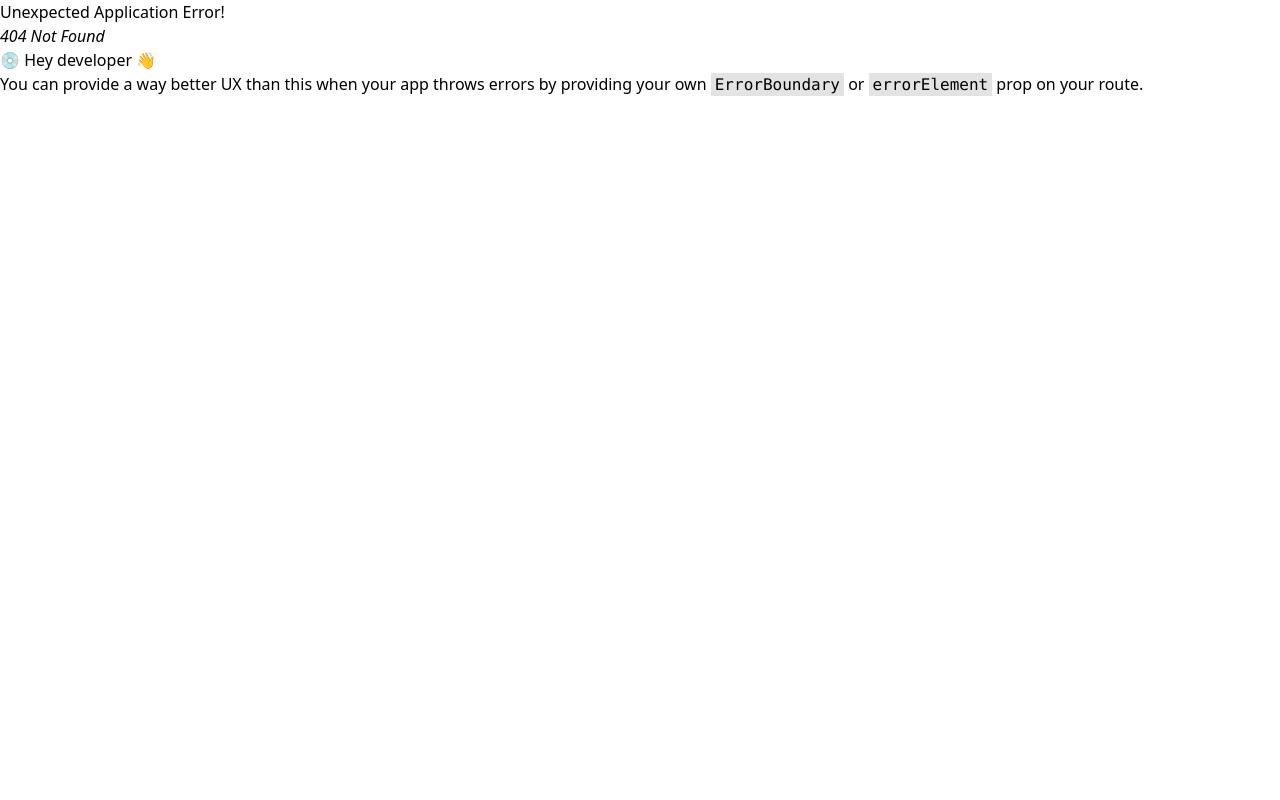
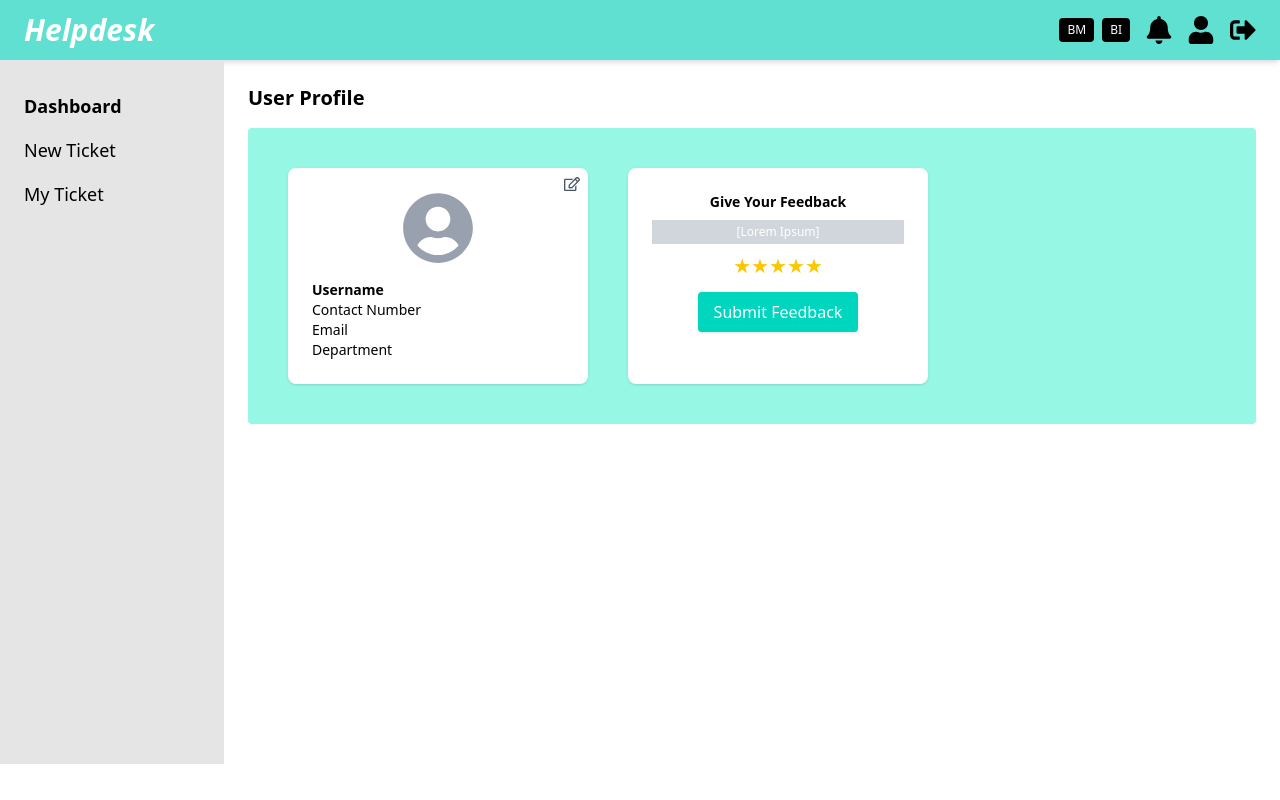
Before and after one commit to Jatin-saini-developer/HelpDesk_System, a React (Vite) app: page /user in a window 1280 px wide. Before the commit this address had no page. Built offline with nearby package versions, Linux system fonts and the light colour scheme.

Commit message:
Add routing and user role handling; enhance UI components

```diff
--- a/src/App.jsx
+++ b/src/App.jsx
@@ -8,6 +8,7 @@ import ViewTicket from './pages/ViewTicket'
 import UserProfile from './pages/UserProfile'
 import UserInformation from './pages/UserInformation'
 import {  createBrowserRouter,  RouterProvider,} from "react-router";
+import OperationDashboard from './pages/operation/OperationDashboard'
 
 function App() {
 
@@ -19,6 +20,26 @@ function App() {
   {
      path: "/dashboard",
     element: <DashBoard/>
+  },
+  {
+     path: "/newTicket",
+    element: <NewTicket/>
+  },
+  {
+     path: "/myTicket",
+    element: <MyTicket/>
+  },
+  {
+     path: "/user",
+    element: <UserProfile/>
+  },
+  {
+     path: "/userInformation",
+    element: <UserInformation/>
+  },
+  {
+    path:"/op-dashboard",
+    element:<OperationDashboard/>
   }
   ]);
 
@@ -28,7 +49,7 @@ function App() {
 
      <div>
       <RouterProvider router={router}>
-      <Login/>
+      {/* <Login/> */}
       {/* <DashBoard/> */}
       {/* <NewTicket/> */}
       {/* <MyTicket/> */}
--- a/src/components/Header.jsx
+++ b/src/components/Header.jsx
@@ -1,19 +1,34 @@
 import React from 'react'
+import { FaBell } from "react-icons/fa";
+import { FaUser } from "react-icons/fa";
+import { FaSignOutAlt } from "react-icons/fa";
+import { useNavigate } from 'react-router-dom';
+
+
 
 const Header = () => {
+  const navigate = useNavigate()
+
+  const handleUserClick= ()=>{
+    navigate('/user')
+
+  }
   return (
     <div>
         <header className="bg-[#5fe0d0] flex items-center justify-between px-6 py-3 shadow-md">
         <div className="text-3xl italic font-bold text-white">
           <span className="font-bold italic">Helpdesk</span>
         </div>
-        <div className="flex items-center space-x-2">
+        <div className="flex items-center  space-x-2">
           <span className="bg-black text-white text-xs px-2 py-1 rounded">BM</span>
           <span className="bg-black text-white text-xs px-2 py-1 rounded">BI</span>
-          <button className="ml-2"><i className="fa fa-bell text-black"></i></button>
-          <button className="ml-2"><i className="fa fa-user text-black"></i></button>
-          <button className="ml-2"><i className="fa fa-cog text-black"></i></button>
-          <button className="ml-2"><i className="fa fa-sign-out text-black"></i></button>
+          <button className="ml-2 cursor-pointer font-semibold">< FaBell className=' w-[26px] h-[28px]'/></button>
+
+          <button
+          onClick={handleUserClick}
+          className="ml-2 cursor-pointer font-semibold"><FaUser className=' w-[26px] h-[28px]'/></button>
+
+          <button className="ml-2 cursor-pointer font-semibold"><FaSignOutAlt className=' w-[26px] h-[28px]' /></button>
         </div>
       </header>
     </div>
--- a/src/components/Login.jsx
+++ b/src/components/Login.jsx
@@ -8,11 +8,23 @@ function Login() {
   const navigate = useNavigate();
 
   const [view, setView] = useState("Login")
+  const [userValue, setUserValue] = useState('')
 
 
    const handleSubmit = (e) => {
     e.preventDefault();
-    navigate("/dashboard"); // 🔁 redirect user
+    const username = userValue;
+    const role = username.toLowerCase().includes("op") ? "operation" : "user"
+
+    localStorage.setItem("token","dummy-token");
+    localStorage.setItem("role", role);               // save role
+    localStorage.setItem("username", username);               // save role
+
+     if (role === "operation") {
+    navigate("/op-dashboard"); // your operational dashboard route
+    } else {
+    navigate("/dashboard"); // your user dashboard route
+    }
   };
 
   const handleForgot = ()=>{
@@ -35,6 +47,8 @@ function Login() {
         <input
           className="w-[350px] px-3 py-3 mb-5 text-lg border border-gray-500 rounded font-sans bg-white focus:outline-none"
           type="text"
+          value={userValue}
+          onChange={(e)=>setUserValue(e.target.value)}
           placeholder="Username"
         />
         <input
--- a/src/components/SideBar.jsx
+++ b/src/components/SideBar.jsx
@@ -1,23 +1,54 @@
 import React from 'react'
+import { Link, useNavigate } from 'react-router-dom'
 
 const SideBar = () => {
+  const navigate = useNavigate()
+  const role = localStorage.getItem("role");
+
+  const handleNewTicket = ()=>{
+    navigate('/newTicket')
+
+  }
+
+  const handleMyTicket = ()=>{
+    navigate('/myTicket')
+
+  }
+  const handleDashboard = ()=>{
+    navigate('/dashboard')
+
+  }
   return (
     <div>
         <aside className="w-56 bg-[#e5e5e5] p-4 flex flex-col min-h-[calc(100vh-96px)]">
+          {role=="operation" ?(
+        <>
+          <Link to="/dashboard" className="block py-2">Dashboard</Link>
+          <Link to="/ticket-approval" className="block py-2">Ticket Approval</Link>
+          <Link to="/my-ticket" className="block py-2">My Ticket</Link>
+          <Link to="/performance" className="block py-2">Performance</Link>
+        </>
+      ):
           <nav className="mt-4 space-y-4">
             <div className="flex items-center space-x-2 cursor-pointer font-semibold text-lg">
               <i className="fa fa-th-large"></i>
-              <span>Dashboard</span>
+              <button
+              onClick={handleDashboard}
+              className='cursor-pointer text-lg'>Dashboard</button>
             </div>
             <div className="flex items-center space-x-2 cursor-pointer text-lg">
               <i className="fa fa-ticket"></i>
-              <span>New Ticket</span>
+              <button
+              onClick={handleNewTicket}
+              className='cursor-pointer text-lg'>New Ticket</button>
             </div>
             <div className="flex items-center space-x-2 cursor-pointer text-lg">
               <i className="fa fa-briefcase"></i>
-              <span>My Ticket</span>
+              <button
+              onClick={handleMyTicket}
+              className='cursor-pointer text-lg'>My Ticket</button>
             </div>
-          </nav>
+          </nav>}
         </aside>
     </div>
   )
--- a/src/components/UserProfileCard.jsx
+++ b/src/components/UserProfileCard.jsx
@@ -1,17 +1,25 @@
 import React from "react";
 import { FaUserCircle, FaRegEdit } from "react-icons/fa";
+import { useNavigate } from "react-router-dom";
 
 const UserProfileCard = () => {
+  const navigate = useNavigate()
+
+  const handleUserInformation = ()=>{
+    navigate('/userInformation')
+  }
   return (
     <div className="relative bg-white rounded-lg shadow p-6 w-[300px] text-center">
       {/* Edit Icon */}
       <div className="absolute top-2 right-2 text-gray-600 cursor-pointer">
-        <FaRegEdit />
+        <FaRegEdit   onClick={handleUserInformation}  />
       </div>
 
       {/* Profile Icon */}
       <div className="flex justify-center mb-4">
-        <FaUserCircle className="text-7xl text-gray-400" />
+        <FaUserCircle
+
+        className="text-7xl text-gray-400" />
       </div>
 
       {/* User Info */}
--- a/src/pages/DashBoard.jsx
+++ b/src/pages/DashBoard.jsx
@@ -1,46 +1,56 @@
 import React from 'react'
 import Header from '../components/Header'
 import SideBar from '../components/SideBar'
+import Footer from '../components/Footer'
 
 const DashBoard = () => {
+  const role = localStorage.getItem("role");
+
   return (
     <div className="min-h-screen flex flex-col bg-[#f4f4f4]">
       {/* Header */}
-      <Header/>
+      <Header />
       <div className="flex flex-1">
         {/* Sidebar */}
-        <SideBar/>
+        <SideBar />
+
         {/* Main Content */}
-        <main className="flex-1 flex flex-col items-center">
-          <h1 className="text-3xl font-serif mt-8 mb-8">Dashboard</h1>
-          <div className="flex gap-8 mb-8">
+        <main className="flex-1 flex flex-col px-10 py-6">
+          <h1 className="text-3xl font-serif mb-10">Dashboard</h1>
+
+          {/* Top Cards */}
+          <div className="grid grid-cols-4 gap-6 mb-10">
             {/* Card 1 */}
-            <div className="bg-[#3396ff] rounded-xl shadow-md p-6 w-56 flex flex-col items-center hover:scale-105 transition">
-              <span className="text-lg font-serif mb-2 text-black">Total Tickets</span>
-              <span className="text-6xl font-mono text-black">12</span>
+            <div className="bg-[#3396ff] rounded-xl shadow-md p-6 flex flex-col items-center hover:scale-105 transition duration-300">
+              <span className="text-lg font-serif mb-2 text-white">Total Tickets</span>
+              <span className="text-6xl font-mono text-white">12</span>
             </div>
+
             {/* Card 2 */}
-            <div className="bg-[#19ff6a] rounded-xl shadow-md p-6 w-56 flex flex-col items-center hover:scale-105 transition">
+            <div className="bg-[#19ff6a] rounded-xl shadow-md p-6 flex flex-col items-center hover:scale-105 transition duration-300">
               <span className="text-lg font-serif mb-2 text-black">Total Solved</span>
               <span className="text-6xl font-mono text-black">8</span>
             </div>
+
             {/* Card 3 */}
-            <div className="bg-[#ff5c5c] rounded-xl shadow-md p-6 w-56 flex flex-col items-center hover:scale-105 transition">
-              <span className="text-lg font-serif mb-2 text-black">Total Awaiting Approval</span>
-              <span className="text-6xl font-mono text-black">2</span>
+            <div className="bg-[#ff5c5c] rounded-xl shadow-md p-6 flex flex-col items-center hover:scale-105 transition duration-300">
+              <span className="text-lg font-serif mb-2 text-white">Total Awaiting Approval</span>
+              <span className="text-6xl font-mono text-white">2</span>
             </div>
+
             {/* Card 4 */}
-            <div className="bg-[#fff96a] rounded-xl shadow-md p-6 w-56 flex flex-col items-center hover:scale-105 transition">
+            <div className="bg-[#fff96a] rounded-xl shadow-md p-6 flex flex-col items-center hover:scale-105 transition duration-300">
               <span className="text-lg font-serif mb-2 text-black">Total in Progress</span>
               <span className="text-6xl font-mono text-black">2</span>
             </div>
           </div>
-          <div className="flex-1"></div>
         </main>
       </div>
+
       {/* Footer */}
+      <Footer />
+    </div>
 
-    </div>
   )
 }
 
--- a/src/pages/UserInformation.jsx
+++ b/src/pages/UserInformation.jsx
@@ -1,10 +1,14 @@
 import EditAccountForm from "../components/EditAccountForm";
+import Header from "../components/Header";
 
 function UserInformation() {
   return (
+    <>
+    <Header/>
     <div className="p-6">
       <EditAccountForm />
     </div>
+    </>
   );
 }
 
--- /dev/null
+++ b/src/pages/operation/OperationDashboard.jsx
@@ -0,0 +1,8 @@
+import React from 'react';
+import DashBoard from '../DashBoard';
+
+const OperationDashboard = () => {
+  return <DashBoard />;
+};
+
+export default OperationDashboard;
```
Also changed, not shown: public/Rectangle 88.png (added), public/Vector.png (added).
